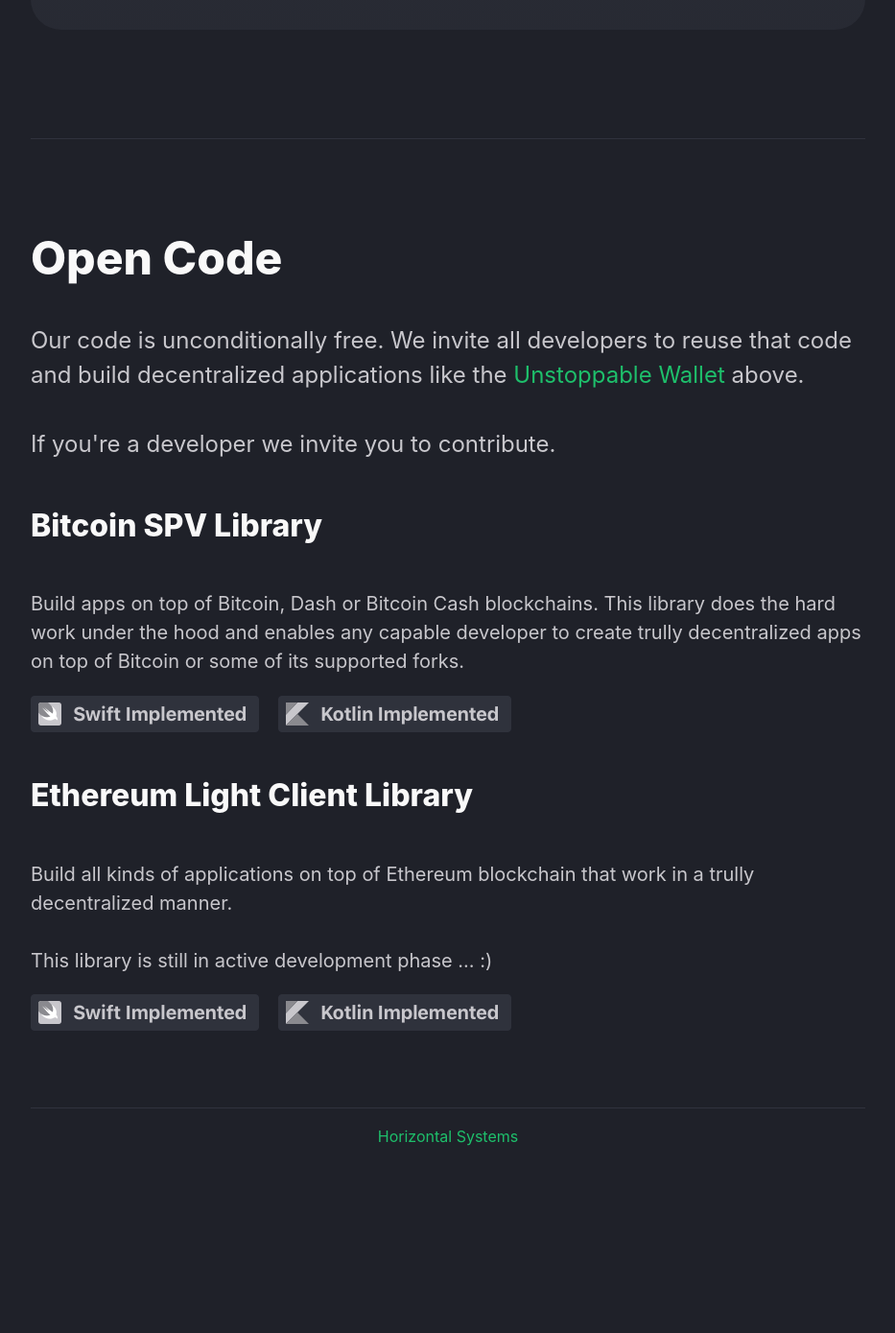
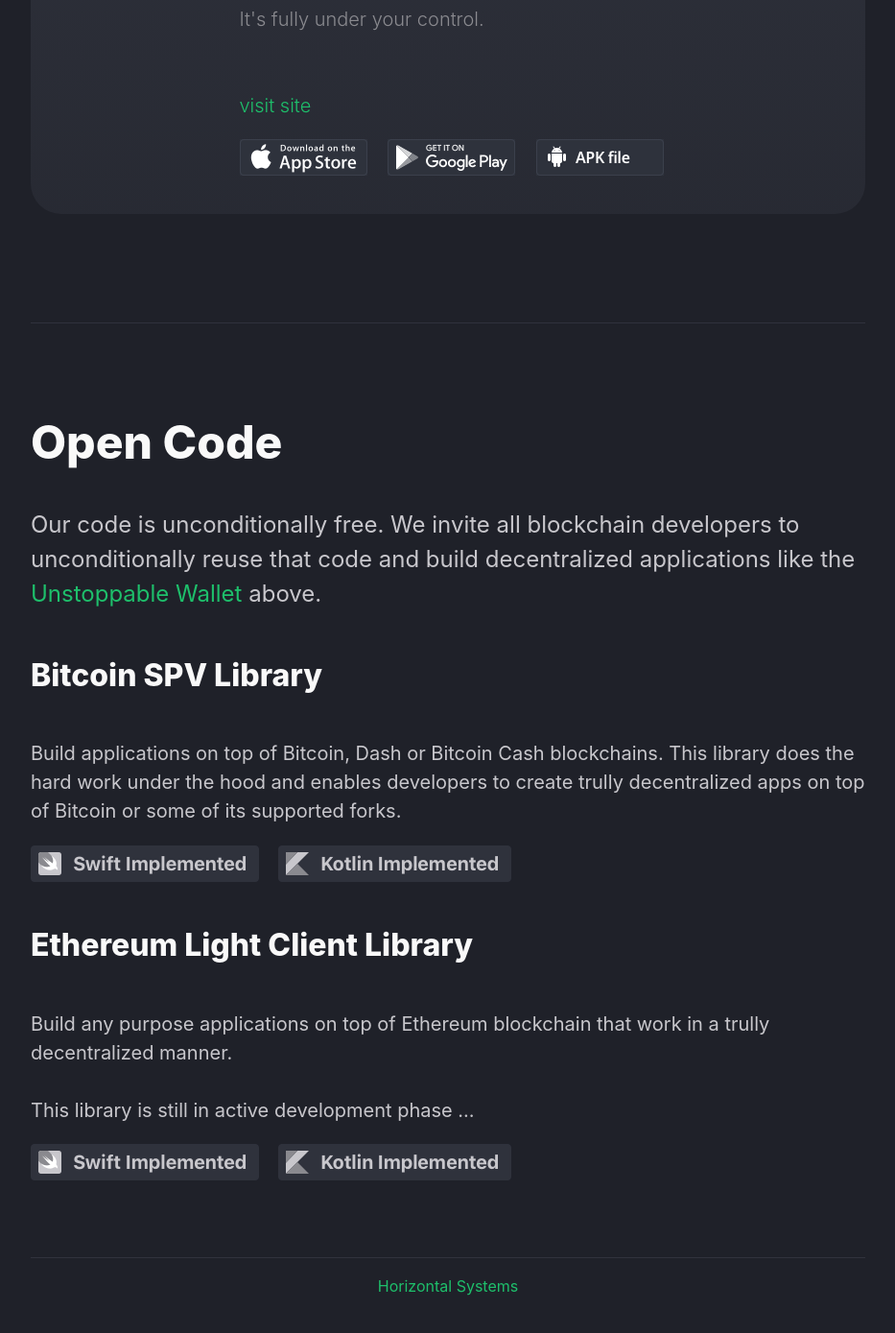
Before and after one commit to horizontalsystems/horizontalsystems.github.io, a Jekyll site: the page built from index.md, in a window 1280 px wide and 1400 px high, scrolled down 2096 px. Shown: the top 1389 px of the window at 96% size, without its empty margins (173-1106 px from the left). Built offline with Jekyll 4.4.1, drawn with Linux system fonts in a browser that asks for light colours; before the commit the page ends 3340 px from its top, so only the background shows below that; some of the changed text lies outside the part shown.

Commit message:
polish home text

```diff
--- a/_includes/content/content-en.md
+++ b/_includes/content/content-en.md
@@ -1,13 +1,14 @@
 
-We believe in Unconditional Right to freedom. People are born free...
-<br />
-Everything we do is aimed at enforcing this freedom on a global scale
-
+We believe in unconditional freedom and justice for all... regardless of location, race or believes.
+<br /><br />
+We believe our freedom has been taken away by unjustly lobbied laws, covert banking cartels, privately motivated wars, self enriching dictators, fake media moguls and alike.
+<br /><br />
+Everything we do is aimed at liberating ourseleves and those who share that worldview.
 <br />
 <hr />
 <br />
 
-We build Unstoppable Code: engineered to resist censorship and remain online.
+We do so by building Unstoppable Code. It's engineered to resist censorship, protect your interests and enforce your freedom.
 
 + Can’t be shut down
 + Can’t be censored
--- a/_includes/open-source-codes.html
+++ b/_includes/open-source-codes.html
@@ -2,11 +2,11 @@
 <div class="open-source-codes" id="code">
   <h1>Open Code</h1>
 
-  Our code is unconditionally free. We invite all developers to reuse that code and build decentralized applications like the <a href="https://unstoppable.money" target ="_blank">Unstoppable Wallet</a> above.<br><br>If you're a developer we invite you to contribute.
+  Our code is unconditionally free. We invite all blockchain developers to unconditionally reuse that code and build decentralized applications like the <a href="https://unstoppable.money" target ="_blank">Unstoppable Wallet</a> above.
 
   <h4>Bitcoin SPV Library</h4>
   <p>
-    Build apps on top of Bitcoin, Dash or Bitcoin Cash blockchains. This library does the hard work under the hood and enables any capable developer to create trully decentralized apps on top of Bitcoin or some of its supported forks.
+    Build applications on top of Bitcoin, Dash or Bitcoin Cash blockchains. This library does the hard work under the hood and enables developers to create trully decentralized apps on top of Bitcoin or some of its supported forks.
   </p>
 
   <div class="sources">
@@ -28,7 +28,7 @@
 
   <h4>Ethereum Light Client Library</h4>
   <p>
-    Build all kinds of applications on top of Ethereum blockchain that work in a trully decentralized manner.<br><br> This library is still in active development phase ... :)
+    Build any purpose applications on top of Ethereum blockchain that work in a trully decentralized manner.<br><br> This library is still in active development phase ...
   </p>
 
   <div class="sources">
```
Also changed, not shown: 1 other file.
